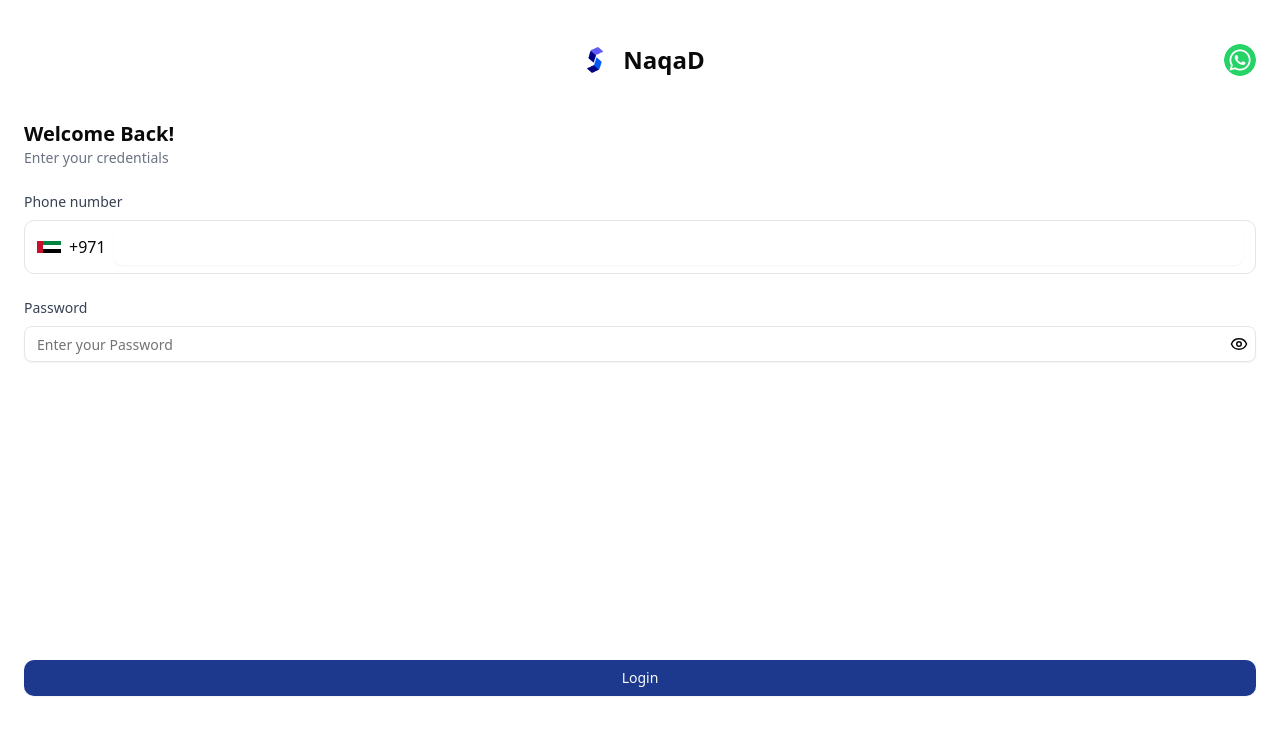
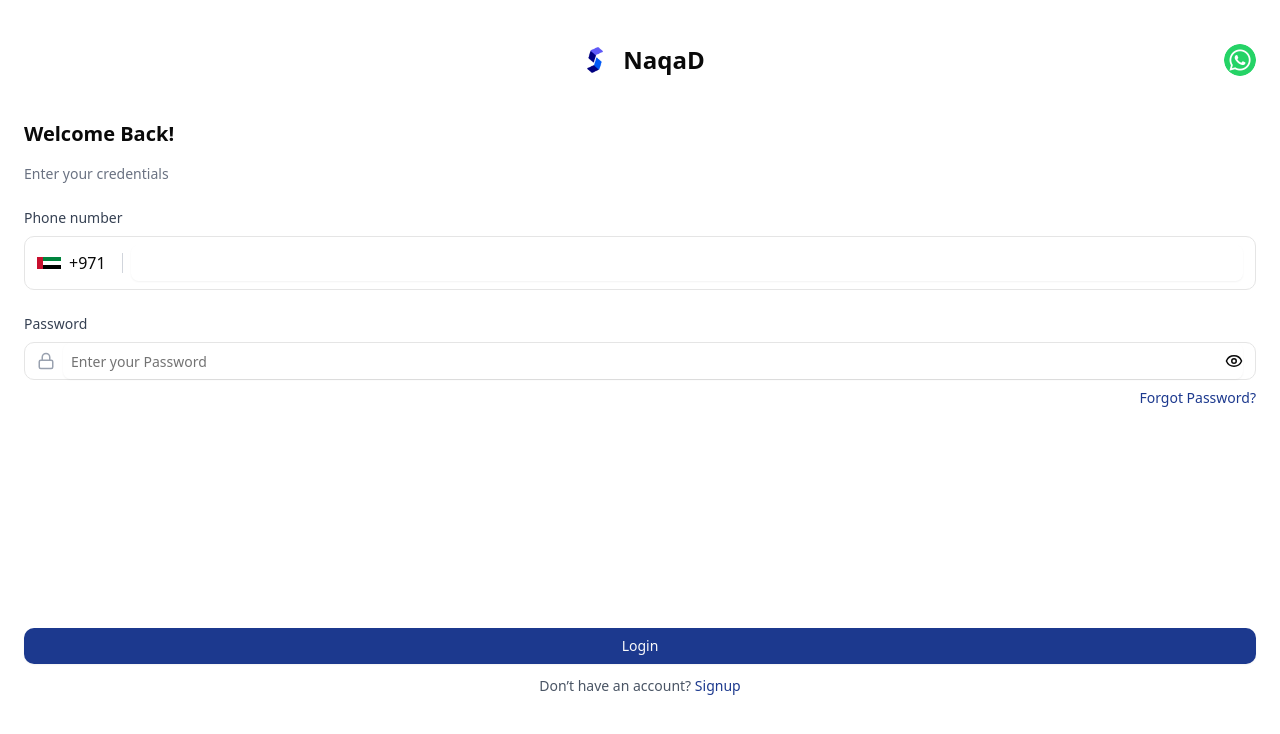
Before and after one commit to learn-web-and-earn/Naqad-pay, a React (Vite) app in the folder frontend/: page /login in a window 1280 px wide. Shown: the top 734 px of the page. Built offline with nearby package versions, Linux system fonts and the light colour scheme.

Commit message:
Enhance Login component with new icons and layout improvements

```diff
--- a/frontend/src/pages/Login.jsx
+++ b/frontend/src/pages/Login.jsx
@@ -1,12 +1,11 @@
 import React, { useState } from "react";
 import { Input } from "@/components/ui/input";
 import { Button } from "@/components/ui/button";
-import { Eye, EyeOff } from "lucide-react";
+import { Eye, EyeOff, Lock } from "lucide-react"; // ✅ Lock icon added
 import { useNavigate } from "react-router-dom";
 import Logo from "@/assets/logo.png";
 import Whatsapp from "@/assets/whatsapp.png";
 import Flag from "@/assets/uae.svg";
-// import { uploadData } from "@/firebase/FirebaseUtils"; // 🔥 keep for later
 
 export default function Login() {
   const [phone, setPhone] = useState("");
@@ -17,16 +16,6 @@
 
   const handleLogin = async () => {
     setLoading(true);
-
-    // 🔥 Firestore upload (disabled for now)
-    /*
-    try {
-      await uploadData({ phone, password });
-    } catch (error) {
-      console.error("Error saving login data:", error);
-    }
-    */
-
     setTimeout(() => {
       setLoading(false);
       navigate("/dob");
@@ -41,14 +30,19 @@
           <img src={Logo} alt="Logo" className="w-10 h-10" />
           <span className="text-2xl font-bold">NaqaD</span>
         </div>
-        <img src={Whatsapp} alt="Whatsapp" className="w-8 h-8 rounded-full absolute right-0" />
-
+        <img
+          src={Whatsapp}
+          alt="Whatsapp"
+          className="w-8 h-8 rounded-full absolute right-0"
+        />
       </div>
 
       {/* Main content */}
       <div className="w-full flex flex-col mt-10 flex-1">
-        <h1 className="text-xl font-semibold">Welcome Back!</h1>
-        <p className="text-sm text-gray-500">Enter your credentials</p>
+        <div className="w-full flex flex-col gap-4">
+          <h1 className="text-xl font-semibold">Welcome Back!</h1>
+          <p className="text-sm text-gray-500">Enter your credentials</p>
+        </div>
 
         {/* Phone number */}
         <div className="w-full mt-6">
@@ -56,6 +50,7 @@
           <div className="flex items-center border rounded-lg px-3 py-2">
             <img src={Flag} alt="UAE" className="w-6 h-6" />
             <span className="ml-2 mr-2">+971</span>
+            <div className="w-[1px] h-5 bg-gray-300 mx-2" /> {/* ✅ Divider line */}
             <Input
               value={phone}
               onChange={(e) => setPhone(e.target.value)}
@@ -67,26 +62,33 @@
         {/* Password */}
         <div className="w-full mt-6">
           <label className="block text-sm text-gray-700 mb-2">Password</label>
-          <div className="relative">
+          <div className="relative flex items-center border rounded-lg px-3">
+            {/* ✅ Lock icon at left */}
+            <Lock size={18} className="text-gray-400 mr-2" />
             <Input
               type={showPassword ? "text" : "password"}
               value={password}
               onChange={(e) => setPassword(e.target.value)}
               placeholder="Enter your Password"
-              className="pr-10 focus:outline-none focus:ring-0"
+              className="flex-1 border-0 focus:outline-none focus:ring-0 p-2"
             />
             <button
               type="button"
               onClick={() => setShowPassword((s) => !s)}
-              className="absolute right-2 top-1/2 -translate-y-1/2"
+              className="absolute right-3"
             >
               {showPassword ? <EyeOff size={18} /> : <Eye size={18} />}
             </button>
           </div>
+
+          {/* ✅ Forgot Password link */}
+          <p className="text-right text-sm text-blue-900 mt-2 cursor-pointer">
+            Forgot Password?
+          </p>
         </div>
       </div>
 
-      {/* Bottom button (fixed position without scroll) */}
+      {/* Bottom button */}
       <div className="w-full mt-6">
         <Button
           onClick={handleLogin}
@@ -96,6 +98,17 @@
           {loading ? "Loading..." : "Login"}
         </Button>
       </div>
+
+      {/* ✅ Signup link */}
+      <p className="text-center text-sm text-gray-600 mt-3">
+        Don’t have an account?{" "}
+        <span
+          onClick={() => navigate("/signup")}
+          className="text-blue-900 font-medium cursor-pointer"
+        >
+          Signup
+        </span>
+      </p>
     </div>
   );
 }
```
